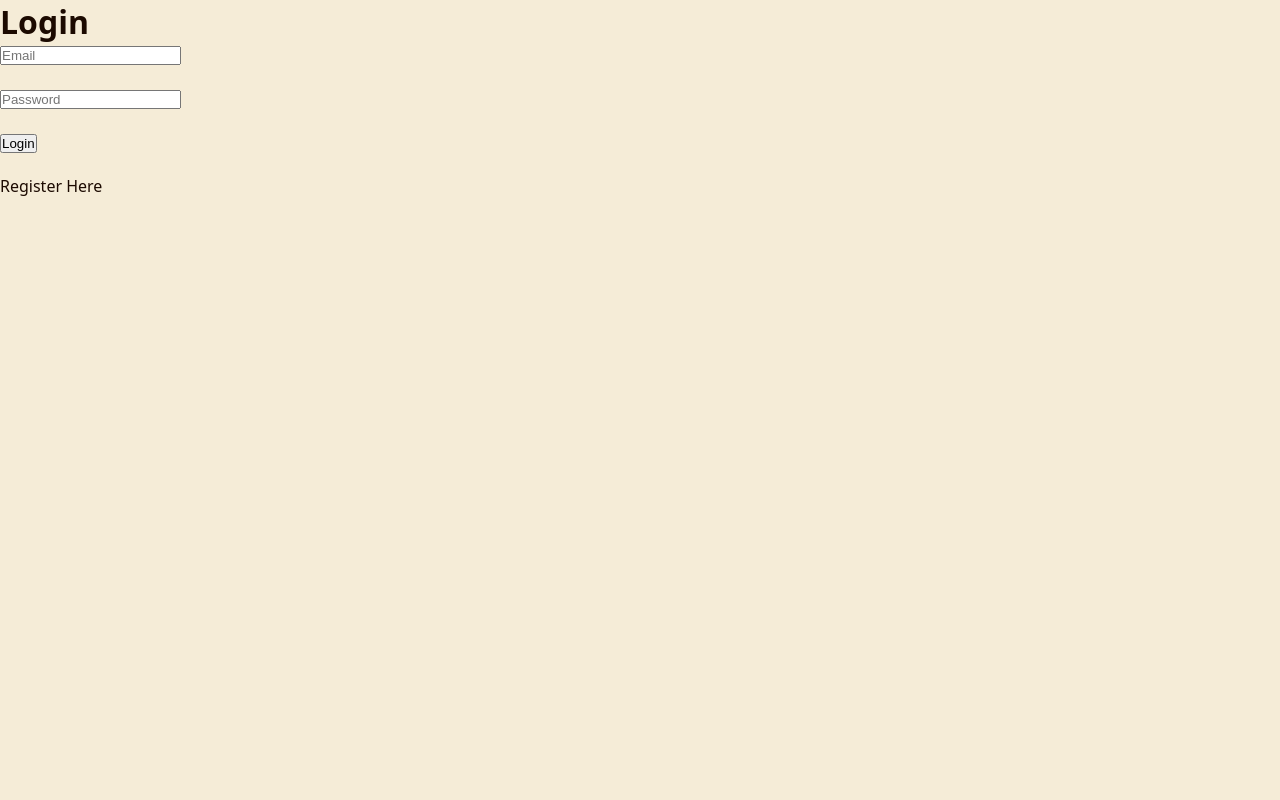
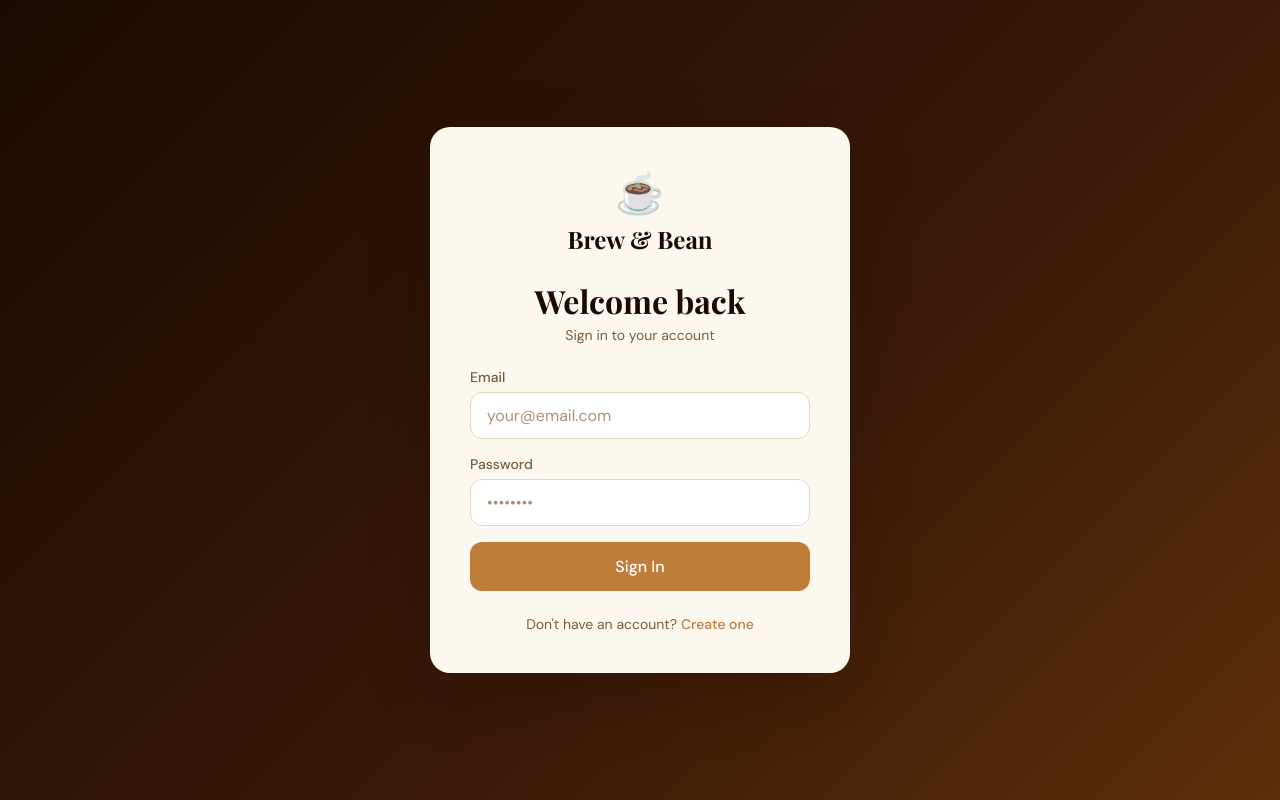
Before and after one commit to LyKuyHor1116/Final-Project, a PHP site: page /DevOps/index.php in a window 1280 px wide. Run offline with PHP 8.4, Linux system fonts and the light colour scheme.

Commit message:
Update index.php

```diff
--- a/app/DevOps/index.php
+++ b/app/DevOps/index.php
@@ -53,45 +53,68 @@ if ($_SERVER['REQUEST_METHOD'] === 'POST') {
     <title>Login — Brew & Bean</title>
 
     <link rel="stylesheet" href="style.css">
+
+    <link href="https://fonts.googleapis.com/css2?family=Playfair+Display:wght@400;600;700&family=DM+Sans:wght@300;400;500&display=swap" rel="stylesheet">
 </head>
 
-<body>
+<body class="auth-page">
 
-    <h1>Login</h1>
+    <div class="auth-wrapper">
+
+        <div class="auth-card page-enter">
+
+            <div class="auth-logo">
+                <span class="logo-icon">☕</span>
+                <h1 class="logo-text">Brew & Bean</h1>
+            </div>
+
+            <h2 class="auth-title">Welcome back</h2>
+            <p class="auth-subtitle">Sign in to your account</p>
 
             <?php if ($error): ?>
-        <p><?= htmlspecialchars($error) ?></p>
+                <div class="message message-error">
+                    <?= htmlspecialchars($error) ?>
+                </div>
             <?php endif; ?>
 
-    <form method="POST">
+            <form method="POST" class="auth-form" novalidate>
+
+                <div class="form-group">
+                    <label for="email">Email</label>
 
                     <input
                         type="email"
+                        id="email"
                         name="email"
-            placeholder="Email"
+                        placeholder="your@email.com"
                         required>
+                </div>
 
-        <br><br>
+                <div class="form-group">
+                    <label for="password">Password</label>
 
                     <input
                         type="password"
+                        id="password"
                         name="password"
-            placeholder="Password"
+                        placeholder="••••••••"
                         required>
+                </div>
 
-        <br><br>
-
-        <button type="submit">
-            Login
+                <button type="submit" class="btn btn-primary">
+                    Sign In
                 </button>
 
             </form>
 
-    <br>
+            <p class="auth-link">
+                Don't have an account?
+                <a href="register.php">Create one</a>
+            </p>
 
-    <a href="register.php">
-        Register Here
-    </a>
+        </div>
+
+    </div>
 
 </body>
 
```
Lines whose indentation alone changed are shown as unchanged.
